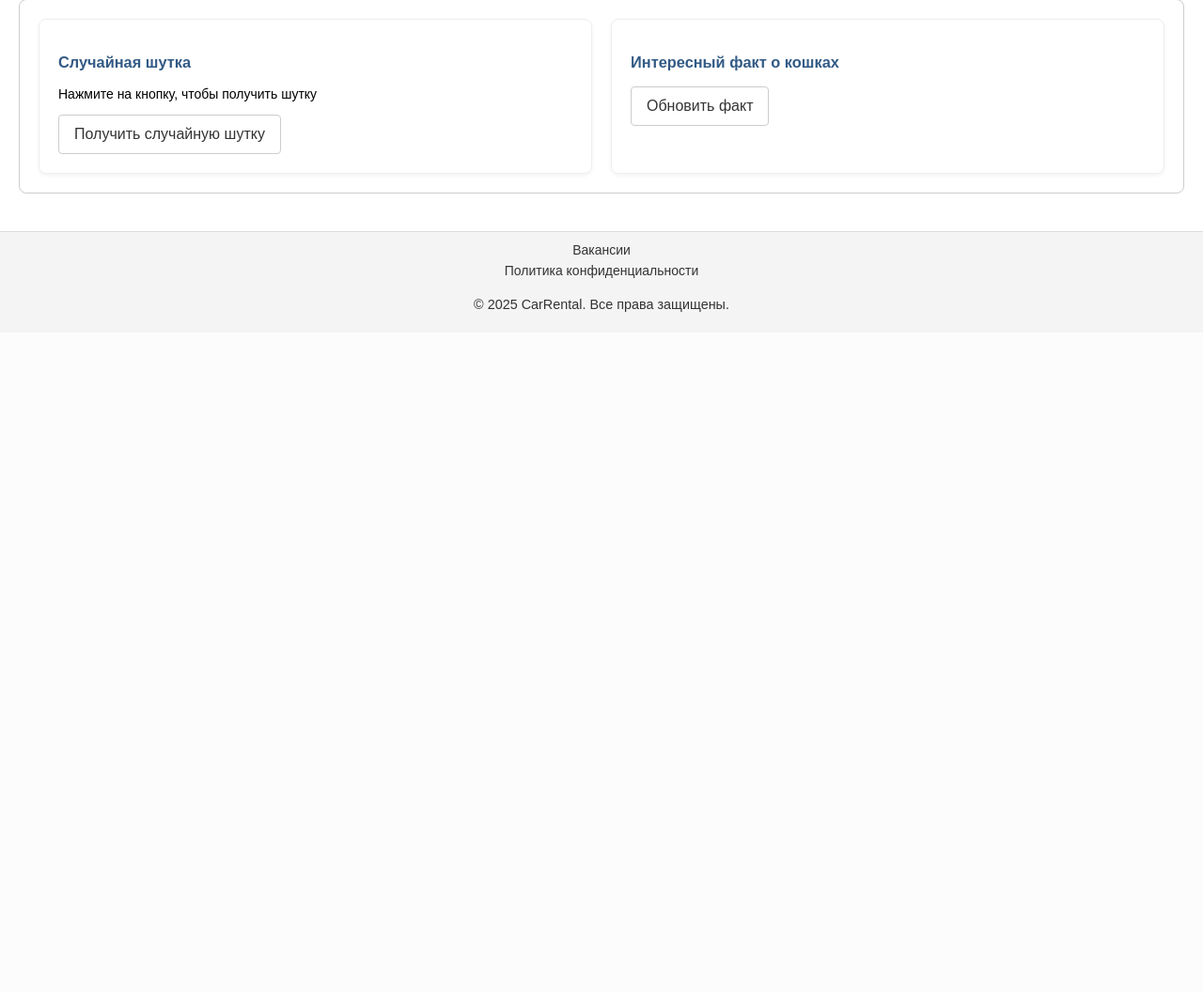
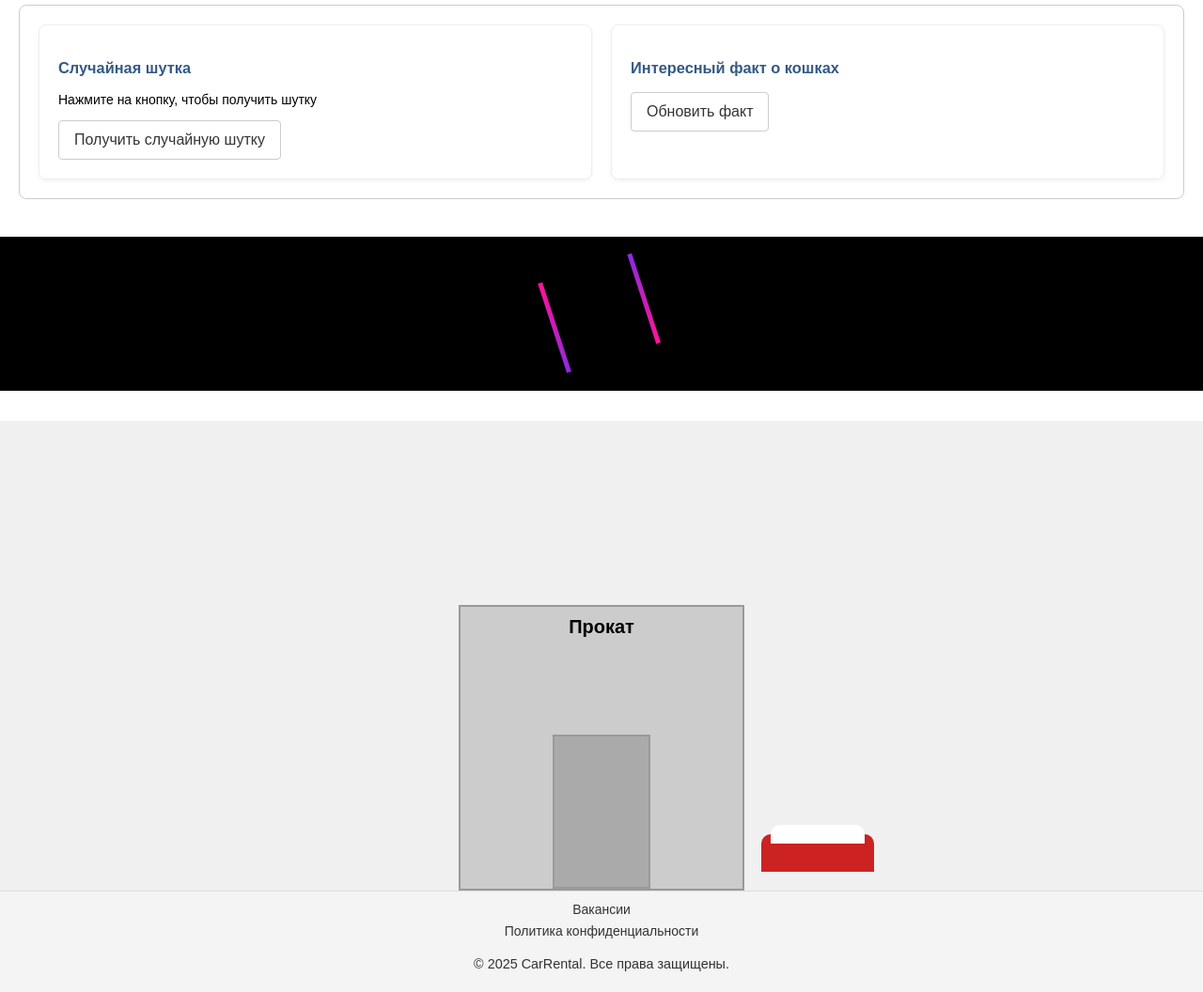
Before and after one commit to Dmitro44/353503_SEBELEV_21, a Django app: page / in a window 1280 px wide. Shown: the part 1790-2846 px from the top of the page at 94% size. Before the commit the page ends 2122 px from the top, so only its background shows below. Run offline with Django 5.2, Linux system fonts and the light colour scheme; data comes from the database, SQL or seed files in the repository; data that the repository does not hold is empty.

Commit message:
Added preloader image and animation prototype

```diff
--- /dev/null
+++ b/STRWEB/LR2/static/css/components/_animation.css
@@ -0,0 +1,220 @@
+.animation-scene {
+    position: relative;
+    width: 100%;
+    height: 500px;
+    background: #f0f0f0;
+    overflow: hidden;
+    margin-top: 2rem;
+}
+
+.building {
+    position: absolute;
+    bottom: 0;
+    left: 50%;
+    transform: translateX(-50%);
+    width: 300px;
+    height: 300px;
+    background: #ccc;
+    border: 2px solid #999;
+}
+
+.building::before {
+    content: 'Прокат';
+    position: absolute;
+    top: 10px;
+    left: 50%;
+    transform: translateX(-50%);
+    font-size: 20px;
+    font-weight: bold;
+}
+
+.building::after {
+    content: '';
+    position: absolute;
+    bottom: 0;
+    left: 50%;
+    transform: translateX(-50%);
+    width: 100px;
+    height: 160px;
+    background: #aaa;
+    border: 2px solid #999;
+}
+
+.person-head {}
+
+.person {
+    position: absolute;
+    bottom: 0;
+    left: -20px;
+    width: 20px;
+    height: 70px;
+    background: #333;
+    animation: walk-in 10s linear infinite;
+}
+
+.car {
+    position: absolute;
+    bottom: 20px;
+    left: 50%;
+    transform: translateX(-50%);
+    width: 120px;
+    height: 40px;
+    background: #c22;
+    border-radius: 10px 10px 0 0;
+    opacity: 0;
+    animation: drive-out 10s linear infinite;
+}
+
+.car::before {
+    content: '';
+    position: absolute;
+    top: -10px;
+    left: 10px;
+    width: 100px;
+    height: 20px;
+    background: #fff;
+    border-radius: 10px 10px 0 0;
+}
+
+.headlight {
+    position: absolute;
+    top: 20px;
+    width: 15px;
+    height: 15px;
+    background: yellow;
+    border-radius: 50%;
+    opacity: 0;
+    animation: flash 10s linear infinite;
+}
+
+.headlight:first-child {
+    left: 5px;
+}
+
+.headlight:last-child {
+    right: 5px;
+}
+
+.company-name {
+    position: absolute;
+    top: 50%;
+    left: 50%;
+    transform: translate(-50%, -50%);
+    font-size: 3rem;
+    font-weight: bold;
+    color: #337ab7;
+    opacity: 0;
+    animation: show-name 10s linear infinite;
+}
+
+@keyframes walk-in {
+    0% {
+        left: -20px;
+    }
+
+    20% {
+        opacity: 1;
+        left: calc(50% - 60px);
+    }
+
+    /* walks to the door */
+    23% {
+        opacity: 0;
+    }
+
+    /* disappears into the building */
+    100% {
+        opacity: 0;
+        left: calc(50% - 60px);
+    }
+}
+
+@keyframes drive-out {
+    0% {
+        opacity: 0;
+        left: 50%;
+    }
+
+    30% {
+        opacity: 0;
+    }
+
+    /* car appears at center */
+    35% {
+        opacity: 1;
+        left: 50%;
+    }
+
+    /* car drives to center and stops */
+    50% {
+        opacity: 1;
+        left: 50%;
+    }
+
+    /* car stays stopped */
+    60% {
+        opacity: 1;
+        left: 50%;
+    }
+
+    /* car drives off screen */
+    80% {
+        opacity: 1;
+        left: 110%;
+    }
+
+    100% {
+        opacity: 1;
+        left: 110%;
+    }
+}
+
+@keyframes flash {
+    0% {
+        opacity: 0;
+    }
+
+    46% {
+        opacity: 0;
+    }
+
+    /* Flash 1 */
+    48% {
+        opacity: 1;
+    }
+
+    50% {
+        opacity: 0;
+    }
+
+    /* Flash 2 */
+    54% {
+        opacity: 1;
+    }
+
+    56% {
+        opacity: 0;
+    }
+
+    100% {
+        opacity: 0;
+    }
+}
+
+@keyframes show-name {
+    0% {
+        opacity: 0;
+    }
+
+    75% {
+        opacity: 0;
+    }
+
+    86% {
+        opacity: 1;
+    }
+
+    100% {
+        opacity: 1;
+    }
+}
--- /dev/null
+++ b/STRWEB/LR2/static/css/components/_preloader.css
@@ -0,0 +1,47 @@
+.preloader {
+    display: flex;
+    justify-content: center;
+    align-items: center;
+    padding: 2rem;
+    background: #000;
+}
+
+.preloader-container {
+    position: relative;
+    width: 100px;
+    height: 100px;
+    animation: rotate 2s linear infinite;
+}
+
+.preloader-arc {
+    position: absolute;
+    width: 100px;
+    height: 100px;
+    border-radius: 50%;
+    border-top: 5px solid;
+    border-image: linear-gradient(to right, #8A2BE2, #FF1493) 1;
+    animation: spin 1.5s linear infinite;
+}
+
+.preloader-arc:nth-child(2) {
+    transform: rotate(180deg);
+    animation-delay: -0.75s;
+}
+
+@keyframes rotate {
+    0% {
+        transform: rotate(0deg);
+    }
+    100% {
+        transform: rotate(360deg);
+    }
+}
+
+@keyframes spin {
+    0% {
+        transform: rotate(0deg);
+    }
+    100% {
+        transform: rotate(360deg);
+    }
+}
--- a/STRWEB/LR2/static/css/main.css
+++ b/STRWEB/LR2/static/css/main.css
@@ -15,6 +15,8 @@
 @import url('components/_breadcrumbs.css');
 @import url('components/_filters.css');
 @import url('components/_tables.css');
+@import url('components/_preloader.css');
+@import url('components/_animation.css');
 
 /* Pages */
 @import url('pages/_home.css');
--- a/STRWEB/LR2/templates/base.html
+++ b/STRWEB/LR2/templates/base.html
@@ -67,6 +67,27 @@
     {% block content %}{% endblock %}
 </main>
 
+<div class="preloader">
+    <div class="preloader-container">
+        <div class="preloader-arc"></div>
+        <div class="preloader-arc"></div>
+    </div>
+</div>
+
+<div class="animation-scene">
+    <div class="building"></div>
+    <div class="person">
+        <div class="person-head">
+
+        </div>
+    </div>
+    <div class="car">
+        <div class="headlight"></div>
+        <div class="headlight"></div>
+    </div>
+    <div class="company-name">{{ company_info.name|default:'Автопрокат' }}</div>
+</div>
+
 <footer>
     <div>
         <a class="footer_ref" href="{% url 'vacancy_list' %}">Вакансии</a>
--- a/STRWEB/LR2/templates/content/home.html
+++ b/STRWEB/LR2/templates/content/home.html
@@ -9,7 +9,7 @@
         <div class="home-column home-column-left">
             {% if latest_article %}
                 <section>
-                    <h3>Последняя новость</h3>
+                    <h1>Последняя новость</h1>
                     <article class="last_news">
                         {% if latest_article.image %}
                             <img src="{{ latest_article.image.url }}" alt="{{ latest_article.title }}" style="max-width: 100%; height: auto;">
@@ -42,7 +42,7 @@
 
         <div class="home-column home-column-right">
             <section>
-                <h3>Календарь</h3>
+                <h1>Календарь</h1>
                 {{ calendar|safe }}
             </section>
         </div>
```
